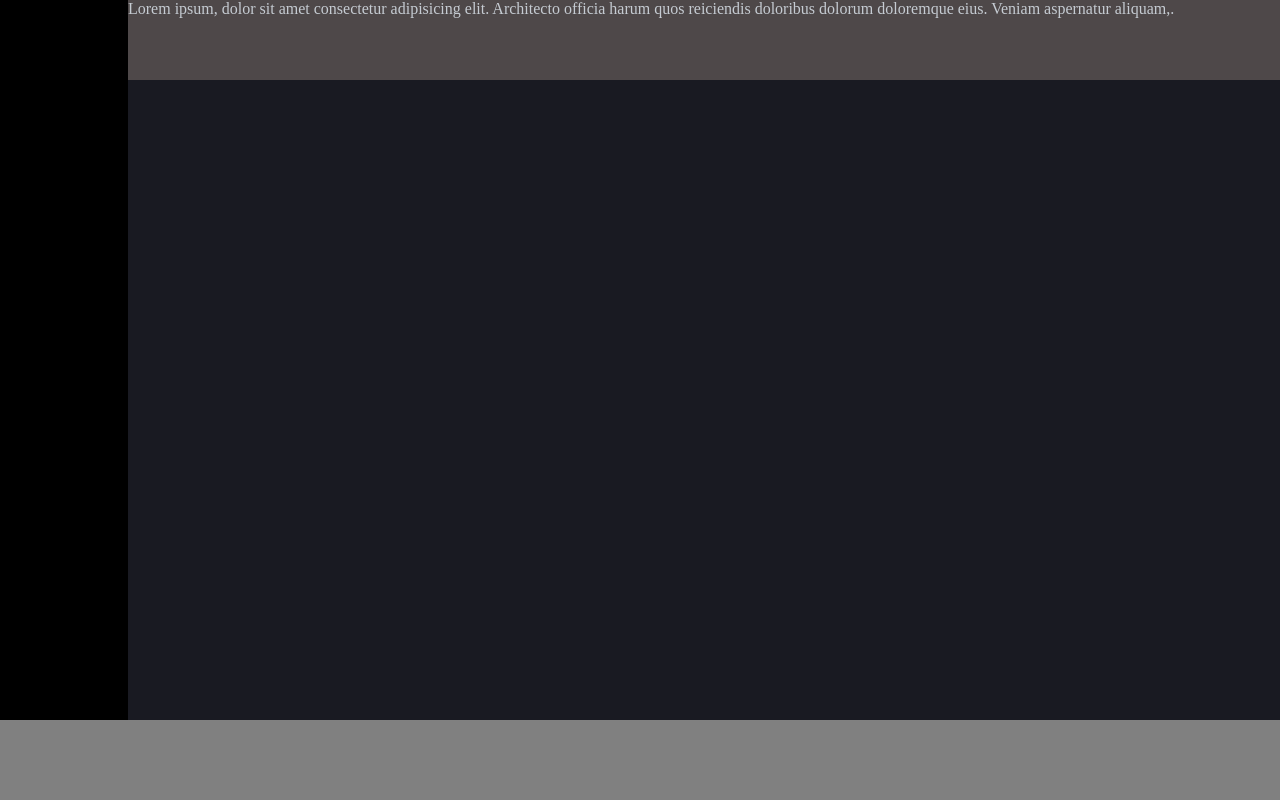
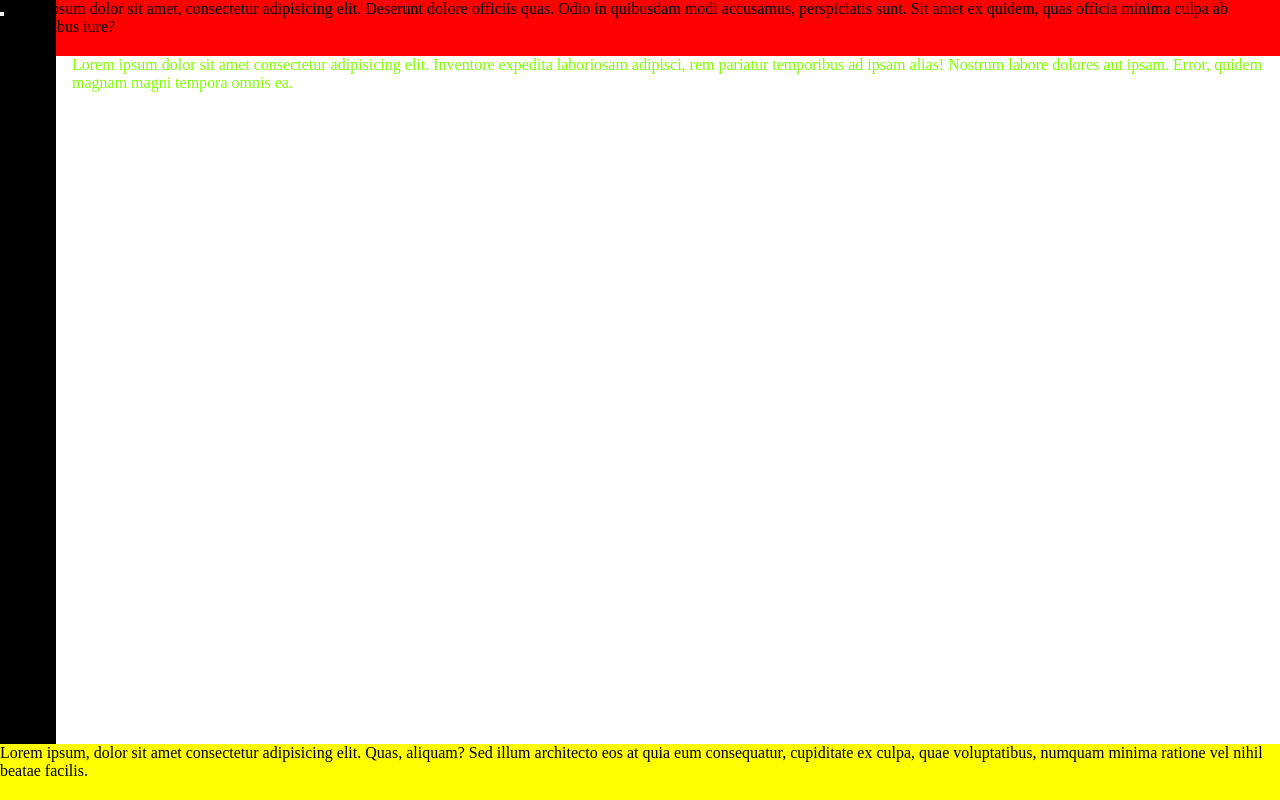
Before and after one commit to Martino888/html-css-spotifyweb, a plain HTML site: page index.html in a window 1280 px wide. Drawn offline with Linux system fonts and the light colour scheme.

Commit message:
base 1.1 color

```diff
--- a/css/style.css
+++ b/css/style.css
@@ -4,34 +4,37 @@
     box-sizing: border-box;
 }
 
-.nav-up-fixed{
-    background-color: rgb(92, 84, 84);
-    height: 10%;
-    position: fixed;
-    color: aliceblue;
+
+.bar-up-fixed{
+    height: 3.5rem;
     width: 100%;
-    margin-left: 10%;
-    opacity: 80%;
+    background-color: red;
+
 
 }
 
-main{
-    height: 90vh;
+.wrapper{
+    height: calc(100vh - 7rem);
+    color: chartreuse;
     overflow-y: auto;
-    background-color: rgb(25, 26, 34);
+    padding-left:  4.5rem;
 }
 
-.bar-left{
+.header{
+    width: 3.5rem;
+    position: absolute;
+    top:0;
+    left: 0;
+    bottom: 0;
     background-color: black;
-    width: 10vw;
-    height: 100vh;
-    position: relative;
-
+    z-index: 1;
 }
 
-.bar-footer{
-    width: 100% ;
-    height: 10vh;
 
-    background-color: grey;
+.footer{
+    height: 3.5rem;
+    width: 100%;
+    background-color: yellow;
+    position: relative;
+    z-index: 2;
 }
--- a/index.html
+++ b/index.html
@@ -8,19 +8,20 @@
     <title>Document</title>
 </head>
 <body>
+    <header class="header">
+    <button></button>
+    </header>
+    <div class="bar-up-fixed">
+        Lorem ipsum dolor sit amet, consectetur adipisicing elit. Deserunt dolore officiis quas. Odio in quibusdam modi accusamus, perspiciatis sunt. Sit amet ex quidem, quas officia minima culpa ab voluptatibus iure?
+    </div>
 
-    <main>
-        <header>
-        <nav class="nav-up-fixed">Lorem ipsum, dolor sit amet consectetur adipisicing elit. Architecto officia harum quos reiciendis doloribus dolorum doloremque eius. Veniam aspernatur aliquam,.</nav>
-    </header>
-        <div class="bar-left">
+    <div class="wrapper">
+        Lorem ipsum dolor sit amet consectetur adipisicing elit. Inventore expedita laboriosam adipisci, rem pariatur temporibus ad ipsam alias! Nostrum labore dolores aut ipsam. Error, quidem magnam magni tempora omnis ea.
+    </div>
+    <div class="footer">
+        Lorem ipsum, dolor sit amet consectetur adipisicing elit. Quas, aliquam? Sed illum architecto eos at quia eum consequatur, cupiditate ex culpa, quae voluptatibus, numquam minima ratione vel nihil beatae facilis.
+    </div>
 
-        </div>
-    </main>
-    <footer>
-        <nav class="bar-footer">
 
-        </nav>
-    </footer>
 </body>
 </html>
```
